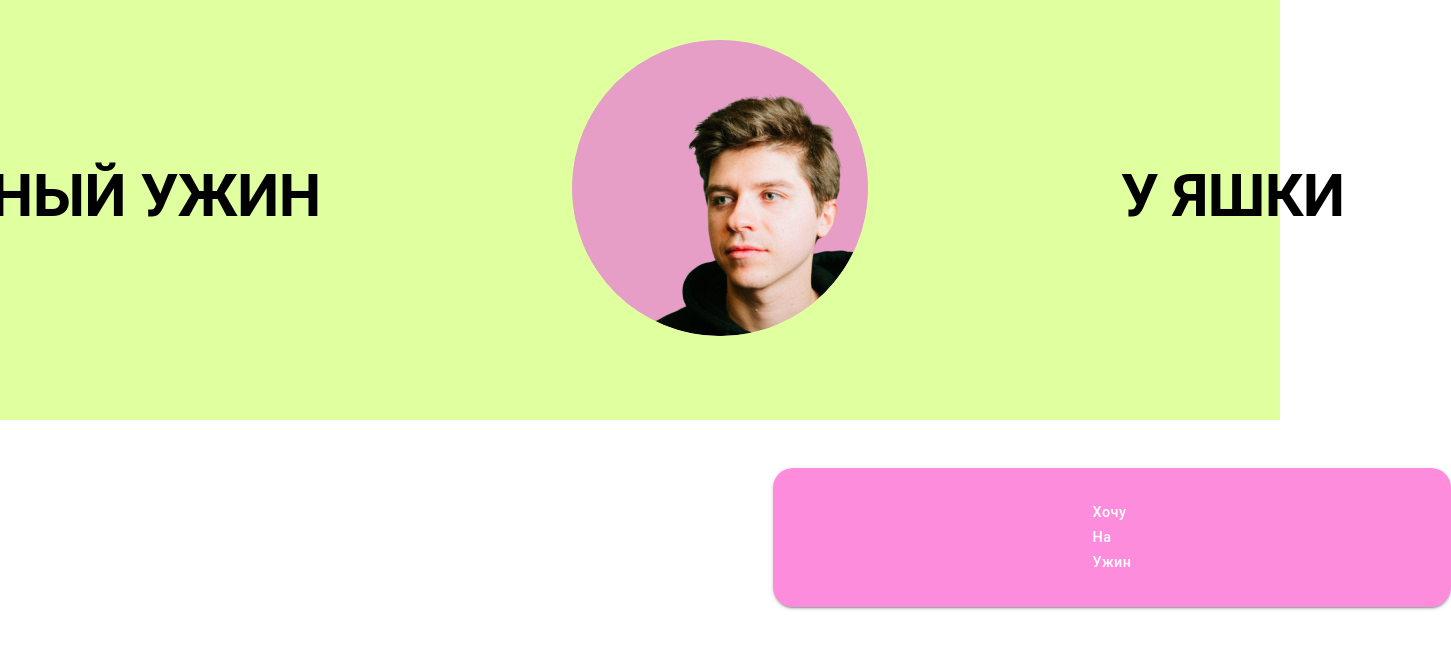
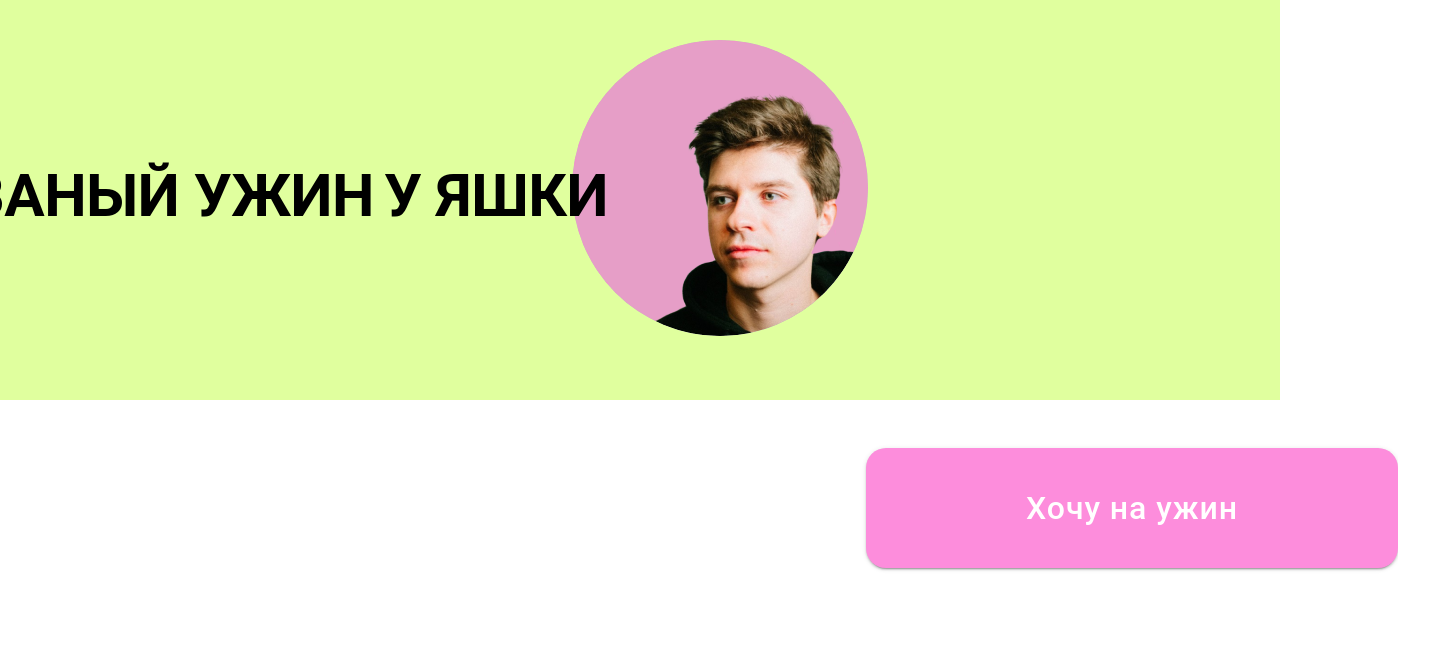
Before and after one commit to glebino/kulinar-frontend, a React (Create React App) app: page / in a window 1280 px wide. Shown: the top 648 px of the page, 1451 px wide, since content can reach past the window. Built offline with nearby package versions, Linux system fonts and the light colour scheme.

Commit message:
fixed button

```diff
--- a/src/components/Circle.jsx
+++ b/src/components/Circle.jsx
@@ -13,6 +13,7 @@ const Circle = () => {
         left: 572,
         top: 40,
         borderRadius: '50%',
+        zIndex: 0, // Default zIndex is 0
     }}
     >
       <img src={yashaImg} alt={yashaImg} />
--- a/src/components/Header.jsx
+++ b/src/components/Header.jsx
@@ -55,8 +55,8 @@ const Header = () => {
                     whiteSpace: 'nowrap',
                 }}
                 >
-                <span style={{ marginRight: '400px' }}>ЗВАНЫЙ УЖИН</span>
-                <span style={{ marginLeft: '400px' }}> У ЯШКИ</span>
+                <span style={{ marginRight: '10px', zIndex: 2 }}>ЗВАНЫЙ УЖИН</span>
+                <span style={{ marginRight: '1000px', zIndex: 1 }}> У ЯШКИ</span>
                 </Typography>
 
                 <Typography
@@ -77,11 +77,17 @@ const Header = () => {
                     to={'/about'}
                     variant='contained'
                     sx={{
-                        ml: 112,
-                        px: 40,
+                        ml: 117,
+                        px: 20,
                         py: 4,
-                        fontSize: '0.9rem',
-                        textTransform: 'capitalize',
+                        fontSize: '2.0rem',
+                        whiteSpace: 'nowrap',
+                        "&&:first-letter": {
+                            textTransform: 'uppercase', // Capitalize the first letter of the first word
+                        },
+                        // textTransform: 'capitalize',
+                        // textTransform: 'lowercase',
+                        textTransform: 'none',
                         borderRadius: 5,
                         borderColor: '#FF71D7',
                         color: '#fff',
@@ -91,7 +97,7 @@ const Header = () => {
                         },
                         "&&:focus": {
                             backgroundColor: "#398EF5"
-                        }
+                        },
                     }}
                     >
                         Хочу на ужин
--- a/src/pages/Home.js
+++ b/src/pages/Home.js
@@ -2,7 +2,7 @@ import React from "react";
 import Paragraph from "../components/Paragraph";
 import Header from "../components/Header";
 import Circle from "../components/Circle";
-import ImageBox from "../components/ImageBox";
+// import ImageBox from "../components/ImageBox";
 
 
 const Home = () => {
```
